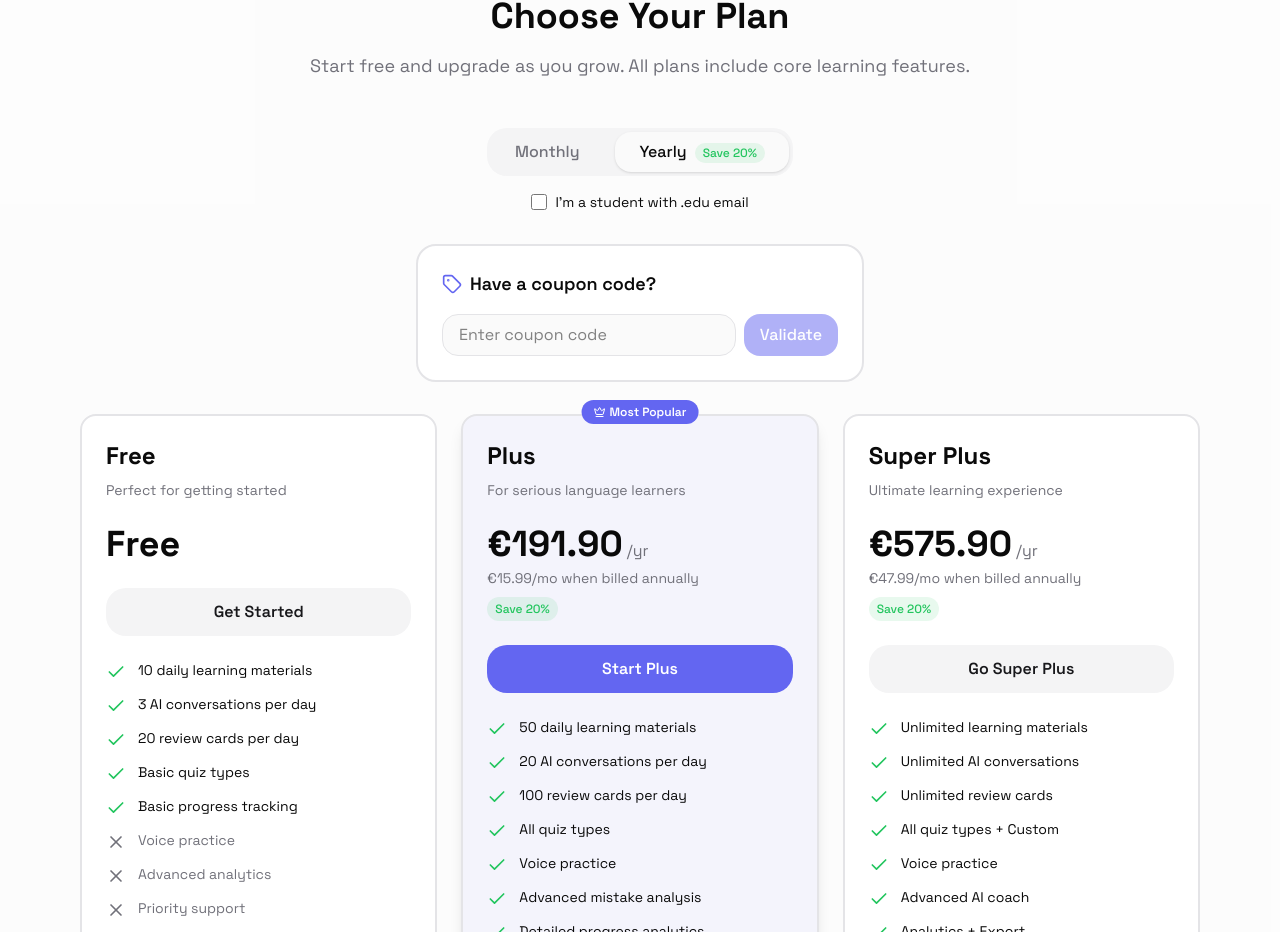
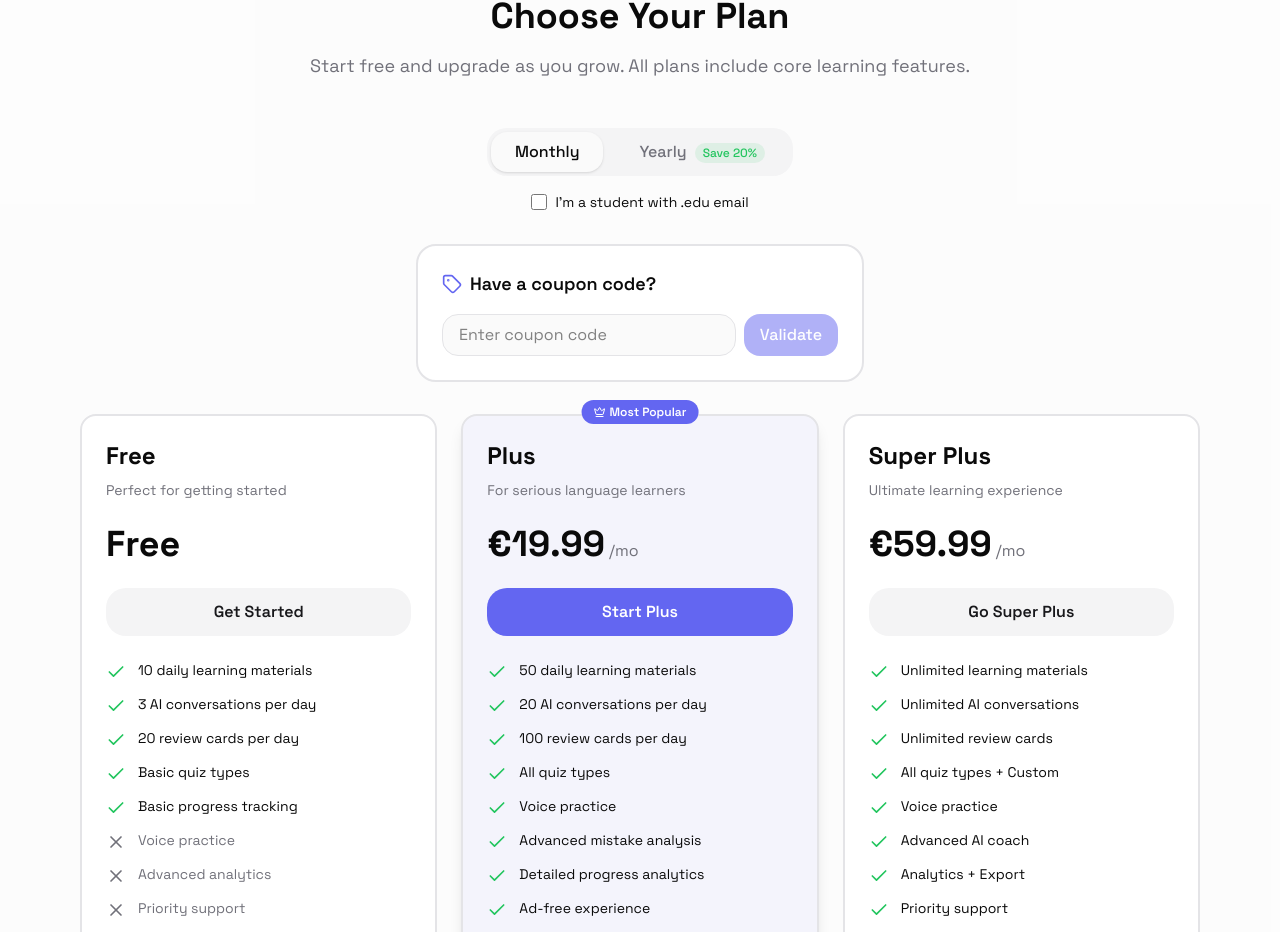
Before and after one commit to itisAliRH/discens, a Next.js app: page /en in a window 1280 px wide. Shown: the part 2337-3269 px from the top of the page. Built offline with nearby package versions, Linux system fonts and the light colour scheme; no server answers.

Commit message:
fix(pricing): change default billing cycle from yearly to monthly

```diff
--- a/src/components/pricing/PricingSection.tsx
+++ b/src/components/pricing/PricingSection.tsx
@@ -21,7 +21,7 @@ export default function PricingSection({
   showComparison = true,
   showStudentDiscount = true,
 }: PricingSectionProps) {
-  const [cycle, setCycle] = useState<BillingCycle>('yearly');
+  const [cycle, setCycle] = useState<BillingCycle>('monthly');
   const [isStudent, setIsStudent] = useState(false);
 
   return (
```
